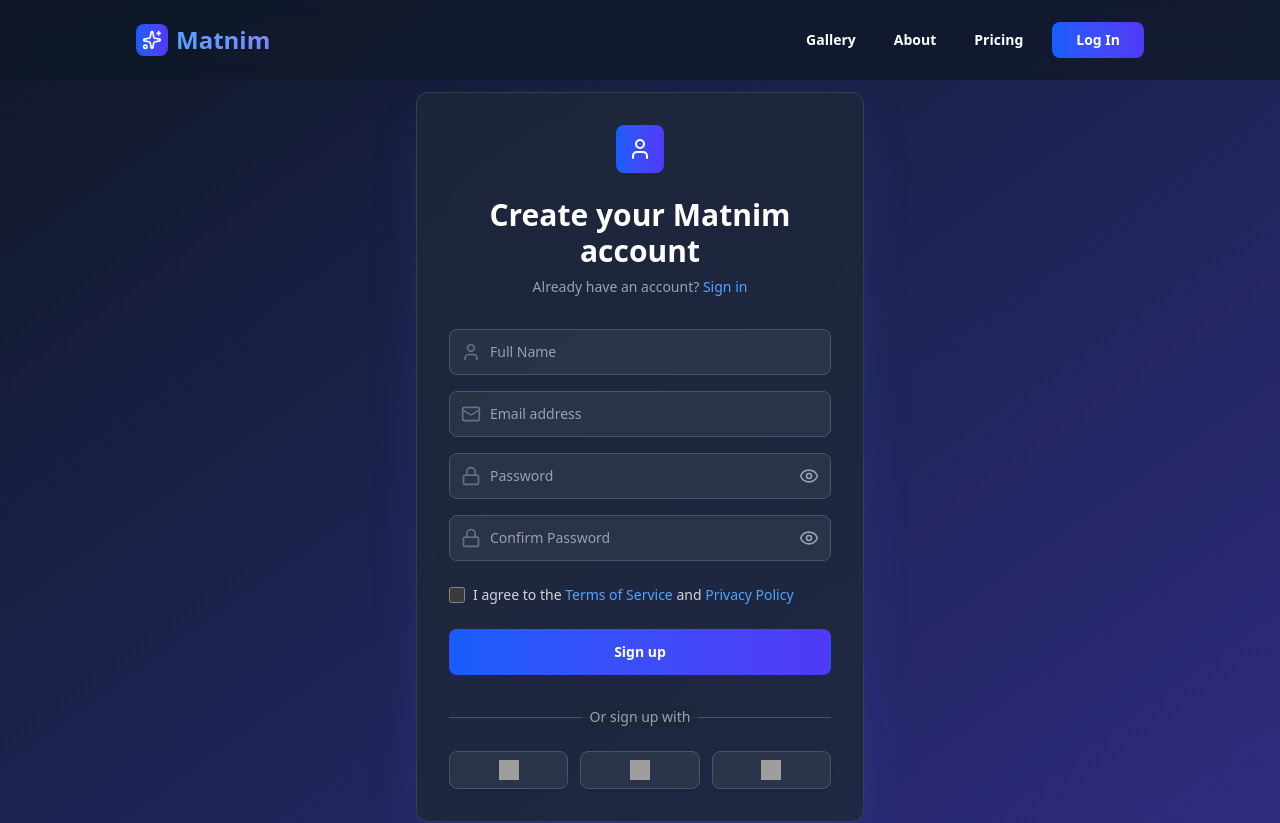
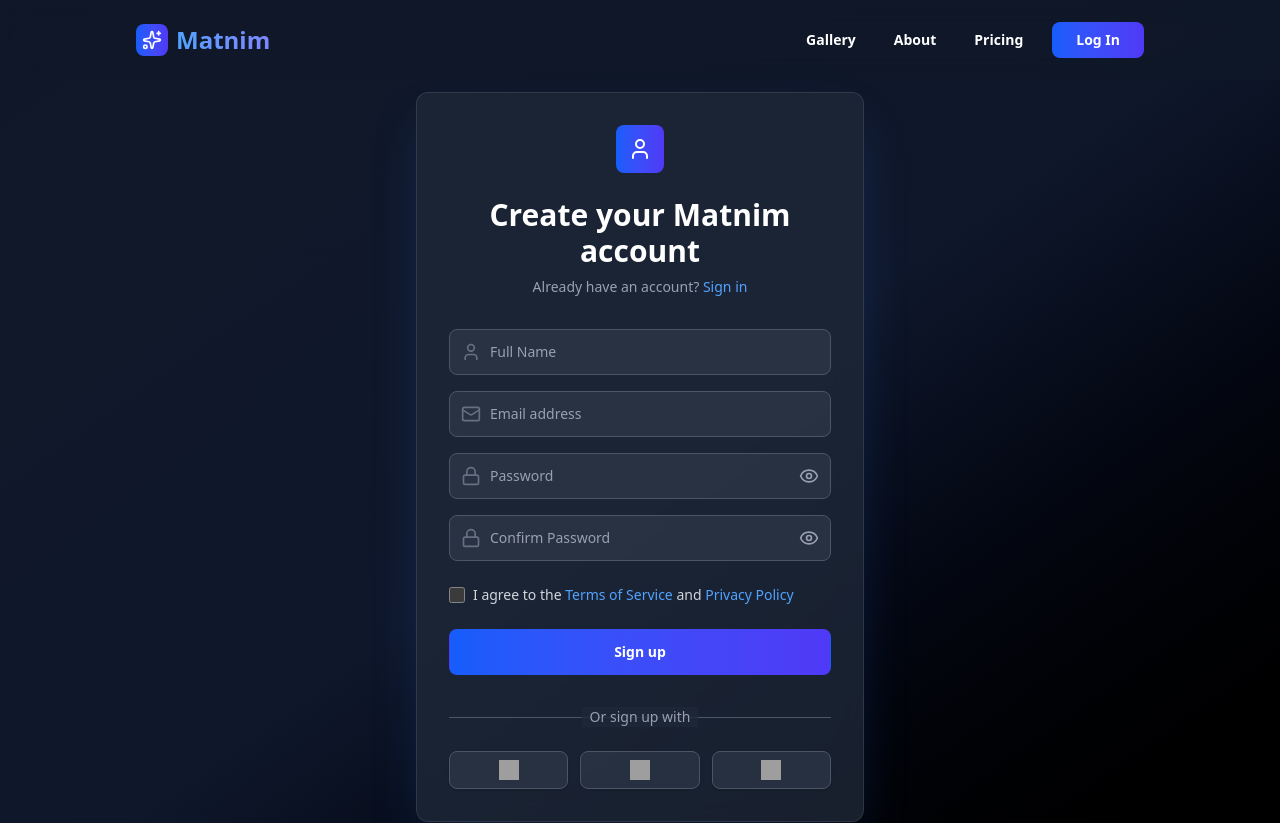
Before and after one commit to Shreevatsatg/matnim, a React (Vite) app: page /login in a window 1280 px wide. Shown: the top 823 px of the page. Built offline with nearby package versions, Linux system fonts and the light colour scheme; grey boxes are pictures that could not be loaded.

Commit message:
added login background

```diff
--- a/src/pages/loginpage.jsx
+++ b/src/pages/loginpage.jsx
@@ -36,7 +36,7 @@
   };
 
   return (
-    <div className="min-h-screen bg-gradient-to-br from-gray-900 to-indigo-900 flex items-center justify-center py-23 px-4 sm:px-6 lg:px-8">
+    <div className="min-h-screen bg-gradient-to-br from-gray-900 via-slate-900 to-black flex items-center justify-center py-23 px-4 sm:px-6 lg:px-8">
       <div className="max-w-md w-full space-y-8 bg-gray-800/80 backdrop-blur-lg p-8 rounded-xl shadow-2xl shadow-blue-500/20 border border-white/10">
         <div>
           <div className="flex justify-center">
```
